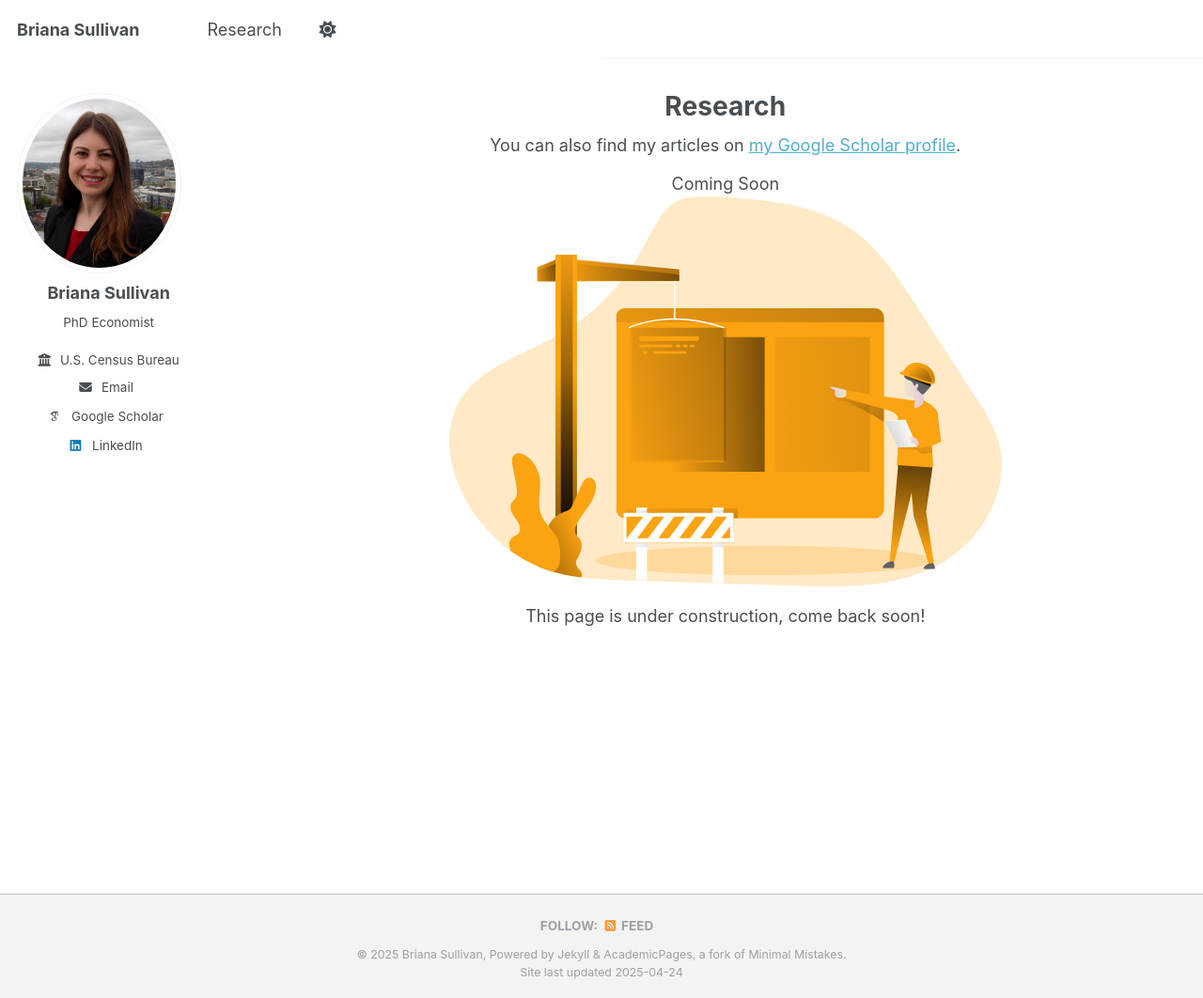
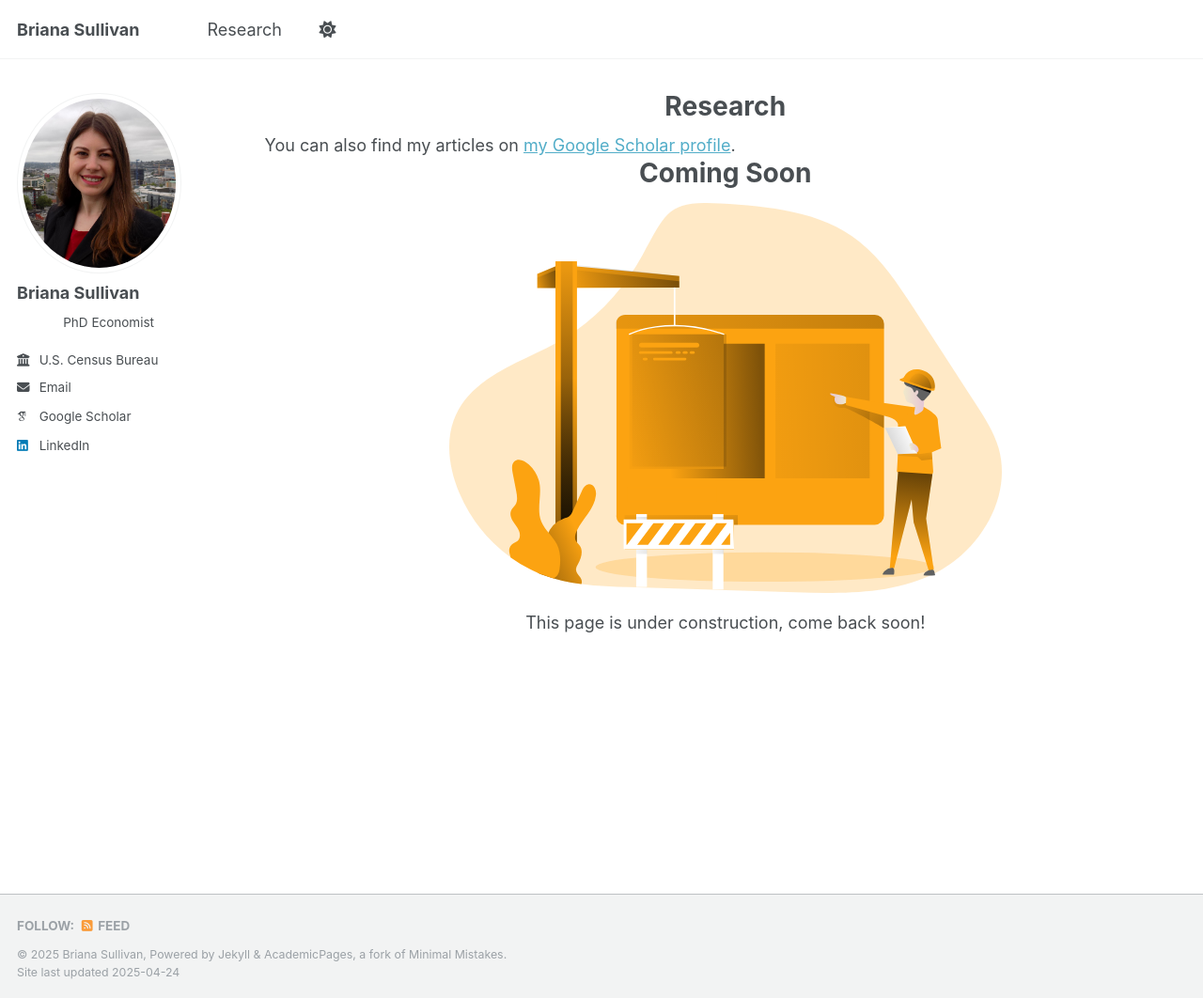
Before and after one commit to bdsullivan-econ/bdsullivan-econ.github.io, a Jekyll site: the page built from _pages/research.html, in a window 1280 px wide and 1062 px high. Shown: the whole window at 94% size. Built offline with Jekyll 4.4.1, drawn with Linux system fonts in a browser that asks for light colours; some web fonts are replaced.

Commit message:
Update research.html

```diff
--- a/_pages/research.html
+++ b/_pages/research.html
@@ -17,11 +17,10 @@ author_profile: true
     <style>
       h1 {text-align: center;}
       p {text-align: center;}
-      div {text-align: center;}
     </style>
   </head>
    <body>
-     <h1></h1> Coming Soon </h1>
+     <h1> Coming Soon </h1>
       <!--Centered Image Start-->
       <div style="text-align: center;">
         <img src="/images/construction.svg" style="width:60%">
```
